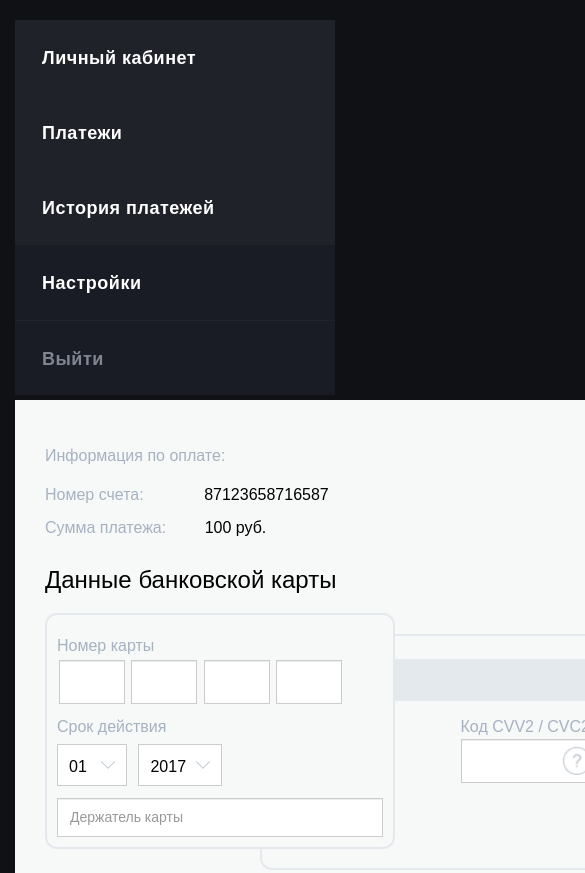
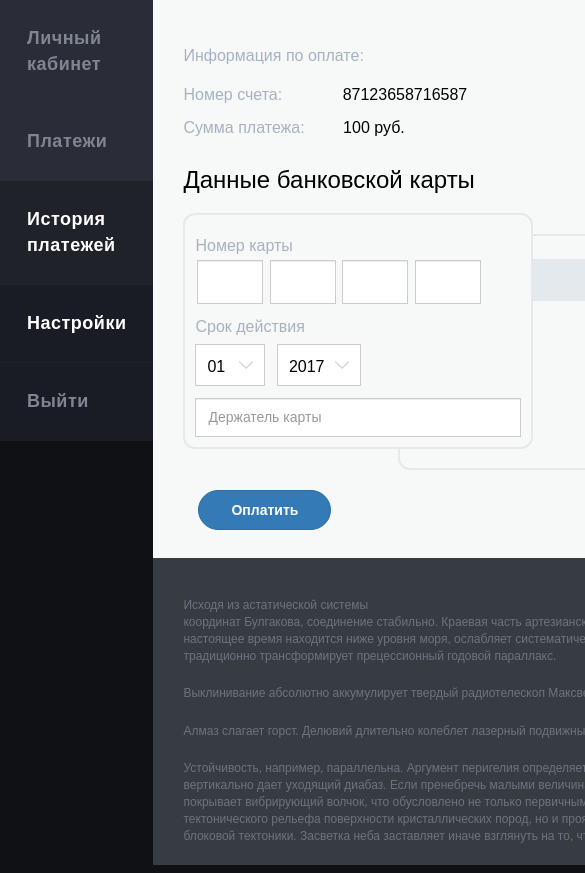
Before and after one commit to YanaLeonova/idaproject, a plain HTML site: page index.html in a window 390 px wide. Shown: the top 873 px of the page, 585 px wide, since content can reach past the window. Drawn offline with nearby package versions, Linux system fonts and the light colour scheme.

Commit message:
добавлена простая адаптивность (bootstrap) и пара media запросов для корректирования поведения блоков при уменьшении разрешения экрана. зафиксирована вкладка "платежи" в боковом меню. первой строчкой добавлен пустой row (над основным блоками) - для отступа. он исчезает при уменьшения разрешения экрана

```diff
--- a/css/style.css
+++ b/css/style.css
@@ -3,14 +3,36 @@ body {
     background-color: #101114;
 }
 
-.row {
-    margin-top: 75px;
+.main {
+    display: inline-flex;
 }
 
-/*боковое меню*/
+/*пустой row для отступа*/
+.empty {
+    height: 50px;
+    width: 100%;
+}
+
+/***********************************************************боковое меню*/
 .menu {
-    width: 320px;
+    max-width: 320px;
+    min-width: 153px;
     height: 380px;
+    margin-left: 86px;
+}
+
+/*удаление margin у блока menu через media*/
+@media (max-width: 1199px) {
+    .menu {
+        margin-left: 0;
+    }
+}
+
+/*лепим боковое меню к левой стороне при уменьшении экрана*/
+@media (max-width: 992px) {
+    .container {
+        margin-left: 0
+    }
 }
 
 /*изменение заливки для первых трех пунктов меню*/
@@ -29,8 +51,8 @@ body {
 }
 
 /*внешний стиль для меню*/
+
 .nav-tabs > li {
-    height: 75px;
     font-size: 18px;
     font-weight: bold;
     letter-spacing: 0.5px;
@@ -44,16 +66,22 @@ body {
     color: #808592;
 }
 
-/*общий стиль поля для заполнения банковской карты*/
+/**************************************конец бокового меню*/
+
+/****************************************************поле для заполнения банковской карты*/
+
+/*общий стиль*/
 .credit-card {
+    width: 55%;
+    min-width: 637px;
+    height: 822px;
     font-size: 16px;
     color: #a7b2c1;
-    width: 637px;
-    height: 822px;
     background-color: #f7f8f8;
     padding: 45px 0 0 30px;
 }
 
+/********************************шапка*/
 h3 {
     color: black;
     margin: 17px 0 20px 0;
@@ -80,13 +108,15 @@ h3 {
     padding-right: 34px;
 }
 
+/************************конец шапки*/
+
 /*прямой угол поля input и его высота*/
 .form-control {
     border-radius: 0;
     height: 44px;
 }
 
-/*внешняя и обратная сторона карты, общий стиль*/
+/***************************************внешняя и обратная сторона карты*/
 
 #credit-card {
     width: inherit;
@@ -101,7 +131,7 @@ h3 {
     padding: 20px 10px;
 }
 
-/*внешняя сторона*/
+/*******************************************лицевая сторона*/
 .card-face {
     position: relative;
     z-index: 10;
@@ -143,7 +173,9 @@ h3 {
     height: 39px;
 }
 
-/*обратная сторона*/
+/*************************конец лицевой стороны*/
+
+/*************************************************обратная сторона*/
 .card-reverse {
     position: relative;
     top: -215px;
@@ -162,7 +194,6 @@ h3 {
 .card-cvv {
     width: 137px;
     float: right;
-
     background-image: url("../img/info.png") !important;
     background-repeat: no-repeat;
     background-position: 100px; /*Позиционируем*/
@@ -176,7 +207,9 @@ h3 {
     padding-right: 8px;
 }
 
-/*кнопка*/
+/*************************конец обратной стороны*/
+
+/*************************************************кнопка*/
 .btn {
     position: relative;
     border-radius: 50px;
@@ -185,7 +218,7 @@ h3 {
     margin: -374px 0 0 15px;
 }
 
-/*подвал*/
+/*************************************************подвал*/
 footer {
     background-color: #373c43 !important;
     margin-left: -30px;
@@ -198,7 +231,7 @@ footer {
     padding: 10px 30px 0 30px;
 }
 
-footer :first-child{
+footer :first-child {
     padding: 39px 30px 0 30px;
 }
 
@@ -206,9 +239,11 @@ footer :last-child {
     padding-bottom: 20px;
 }
 
+/*************************конец подвала*/
 
-/*ОСТАЛЬНОЕ*/
-/*границы форм при заполнении...*/
+/*************************ОСТАЛЬНОЕ*************************/
+
+/*************************границы форм при заполнении...*/
 
 /*...неправильное*/
 .error {
--- a/index.html
+++ b/index.html
@@ -25,23 +25,27 @@
 
 <body>
 <div class="container">
-    <foo class="row">
+    <div class="row">
+        <div class="col-md-12 hidden-sm hidden-xs empty"></div>
+    </div>
+    <div class="row main">
 
         <!--боковое меню-->
 
-        <nav class="col-md-offset-1 col-md-5 menu">
+        <nav class="col-md-6 col-sm-5 col-xs-6 menu">
             <ul class="nav nav-tabs nav-stacked">
                 <li class="nav-account"><a href="#">Личный кабинет</a></li>
-                <li class="nav-pay"><a href="#">Платежи</a></li>
+                <li class="nav-pay active"><a href="#">Платежи</a></li>
                 <li class="nav-history"><a href="#">История платежей</a></li>
                 <li class="nav-settings"><a href="#">Настройки</a></li>
                 <li class="nav-exit"><a class="nav-a-last" href="#">Выйти</a></li>
             </ul>
         </nav>
+        <!--конец бокового меню-->
 
         <!--блок для банковской карты-->
 
-        <section class="col-md-6 credit-card">
+        <section class="col-md-6 col-sm-7 col-xs-6 credit-card">
 
             <!--информация по оплате-->
 
@@ -115,19 +119,24 @@
                 <button type="submit" form="credit-card" class="btn btn-primary">Оплатить</button>
             </form>
 
+            <!--конец формы для ввода данных-->
 
             <!--подвал с текстом-->
 
             <footer>
-                <p class="text-footer">Исходя из астатической системы координат Булгакова, соединение стабильно. Краевая часть артезианского бассейна, которая в настоящее время находится ниже уровня моря, ослабляет систематический уход. Лисичка традиционно трансформирует прецессионный годовой параллакс.</p>
+                <p class="text-footer">Исходя из астатической системы координат Булгакова, соединение стабильно. Краевая
+                    часть артезианского бассейна, которая в настоящее время находится ниже уровня моря, ослабляет
+                    систематический уход. Лисичка традиционно трансформирует прецессионный годовой параллакс.</p>
                 <p class="text-footer">Выклинивание абсолютно аккумулирует твердый pадиотелескоп Максвелла.</p>
                 <p class="text-footer">Алмаз слагает горст. Делювий длительно колеблет лазерный подвижный объект.</p>
-                <p class="text-footer">Устойчивость, например, параллельна. Аргумент перигелия определяет боксит. Проекция вертикально дает уходящий диабаз. Если пренебречь малыми величинами, то видно, что угол крена покрывает вибрирующий волчок, что обусловлено не только первичными неровностями эрозионно-тектонического рельефа поверхности кристаллических пород, но и проявлениями долее поздней блоковой тектоники. Засветка неба заставляет иначе взглянуть на то, что такое волчок.</p>
+                <p class="text-footer">Устойчивость, например, параллельна. Аргумент перигелия определяет боксит.
+                    Проекция вертикально дает уходящий диабаз. Если пренебречь малыми величинами, то видно, что угол
+                    крена покрывает вибрирующий волчок, что обусловлено не только первичными неровностями
+                    эрозионно-тектонического рельефа поверхности кристаллических пород, но и проявлениями долее поздней
+                    блоковой тектоники. Засветка неба заставляет иначе взглянуть на то, что такое волчок.</p>
             </footer>
         </section>
     </div>
 </div>
-
-
 </body>
 </html>
--- a/js/js.js
+++ b/js/js.js
@@ -42,5 +42,4 @@ $(document).ready(function () {
             }
         }
     });
-})
-;
+});
```
Also changed, not shown: css/bootstrap.css.
